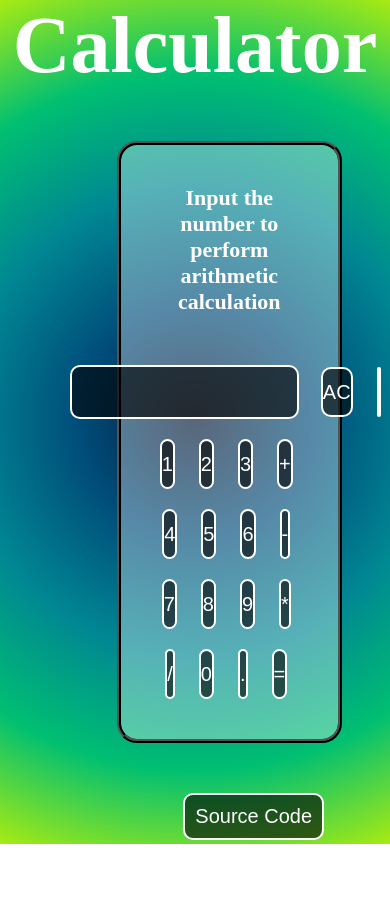
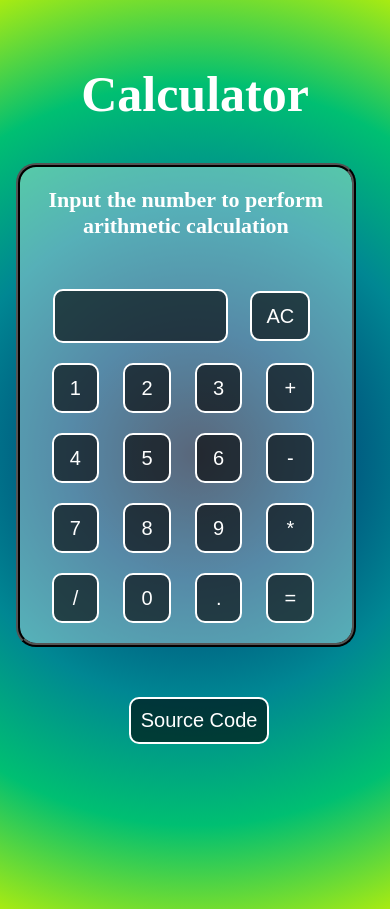
Before and after one commit to Gagandeep101/Calculator, a plain HTML site: page index.html in a window 390 px wide. Before the commit the page ends 844 px from the top, so only its background shows below. Drawn offline with Linux system fonts and the light colour scheme.

Commit message:
style : change style for mobile devices

```diff
--- a/index.html
+++ b/index.html
@@ -14,7 +14,6 @@
       <div class="first_row">
         <input type="text" class="input_filled" readonly></input>
         <button class="clear_btn">AC</button>
-        <button class="clear_btn"></button>
       </div>
       <div class="second_row">
         <button class="num_1" value="1" id="num_1" >1</button>
--- a/style.css
+++ b/style.css
@@ -104,19 +104,22 @@ h1 {
   color: white;
   text-decoration: none;
 }
-@media only screen and (max-width: 360px) and (max-height: 800px) {
+@media only screen and (min-width: 360px) and (min-height: 800px) {
   .cal {
-    margin-left: 5%;
+    margin-left: 4%;
     padding: 20px;
     width: 75%;
     height: fit-content;
   }
   h1 {
-    margin-top: 40px;
-    font-size: 70px;
+    margin-top: 65px;
+    font-size: 50px;
     margin-bottom: 40px;
   }
   .source_link {
     margin-left: 33%;
   }
+  .first_row input {
+    width: 161px;
+  }
 }
```
